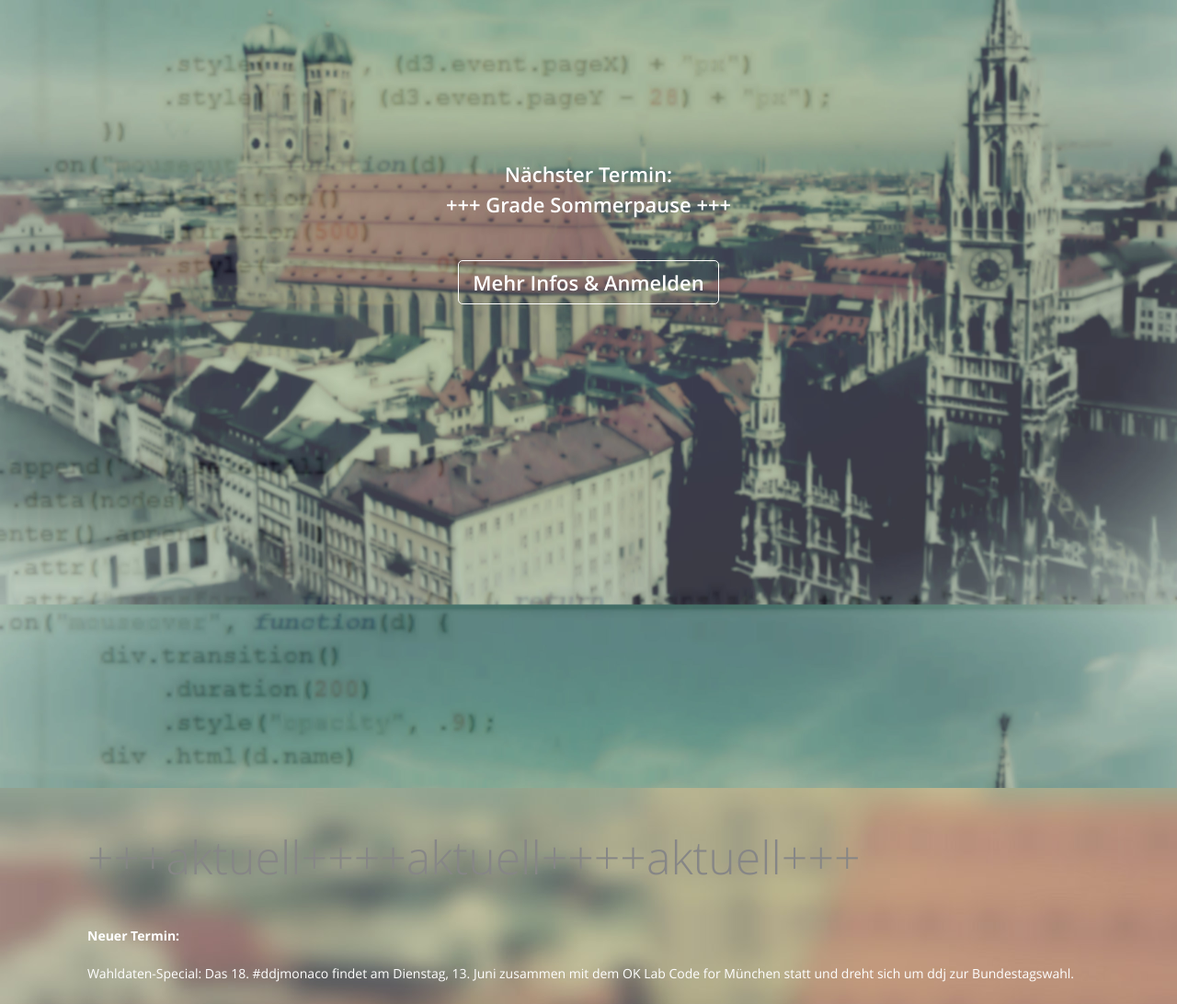
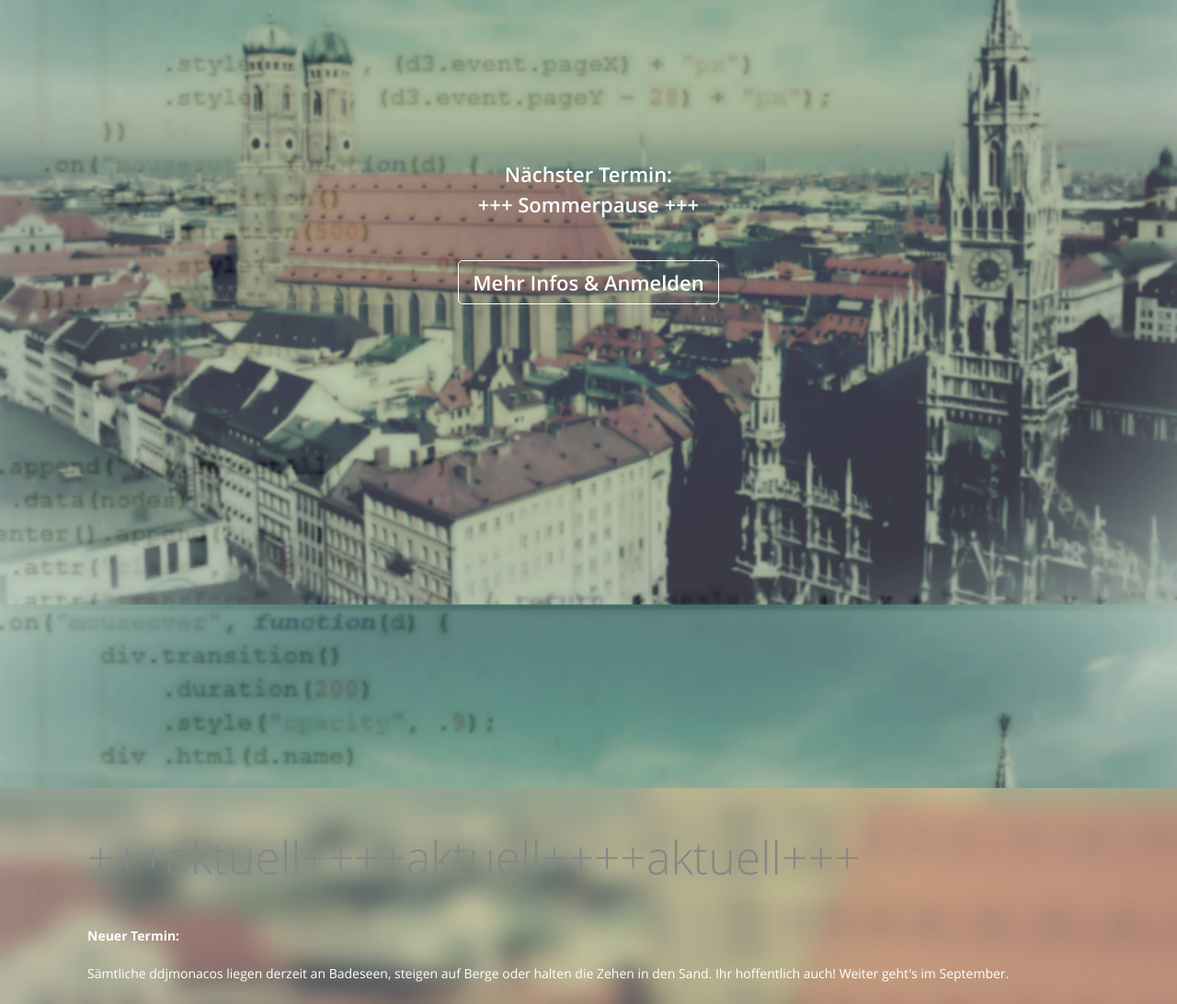
Before and after one commit to ddjmonaco/ddj-monaco.de, a plain HTML site: page index.html in a window 1280 px wide. Shown: the part 205-1297 px from the top of the page at 92% size. Drawn offline with Linux system fonts and the light colour scheme.

Commit message:
Update index.html

```diff
--- a/index.html
+++ b/index.html
@@ -53,7 +53,7 @@
         	<p>Datenjournalismus und digitales Storytelling in München</p>
         	<p class="next-date">
         		Nächster Termin:<br>
-      		  +++ Grade Sommerpause +++<br>
+      		  +++ Sommerpause +++<br>
             <br>
         		<a href="https://pad.okfn.de/p/ddjmonaco" target="_blank" class="btn-register">Mehr Infos &amp; Anmelden</a>
         	</p>
@@ -72,7 +72,7 @@
         <h2 class="post-title">+++aktuell++++aktuell++++aktuell+++</h2>
         <div class="post-content">
           <p><strong>Neuer Termin:</strong></p>
-          <p>Wahldaten-Special: Das 18. #ddjmonaco findet am Dienstag, 13. Juni zusammen mit dem OK Lab Code for München statt und dreht sich um ddj zur Bundestagswahl.</p>
+          <p>Sämtliche ddjmonacos liegen derzeit an Badeseen, steigen auf Berge oder halten die Zehen in den Sand. Ihr hoffentlich auch! Weiter geht's im September.</p>
           <p>Aktuelle Infos &nbsp;schreiben wir wie immer rechtzeitig in&nbsp;<a title="unser Pad" href="https://pad.okfn.de/p/ddjmonaco" target="_blank">unser Pad</a>&nbsp;und in&nbsp;unserem&nbsp;<a title="#ddjmonaco" href="https://twitter.com/ddjmonaco">Twitteraccount</a>&nbsp;sowie unter dem Hashtag #ddjmonaco.</p>
           <p>Und sonst so:<br>
           Das allererste ddjmonaco-Treffen hat BR-Volontärin Agnes Popp im&nbsp;<a href="http://blog.br.de/volos/2014/03/14/ddjmonaco-wenn-aus-codes-geschichten-werden/" target="_blank">BR-Voloblog</a> dokumentiert, das zweite Bernd Oswald in seinem <a href="http://www.journalisten-training.de/aus-und-fortbildung/daten-treibstoff-fuer-muenchner-journalisten/" target="_blank">Blog</a>.&nbsp;Danke dafür!</p>
```
